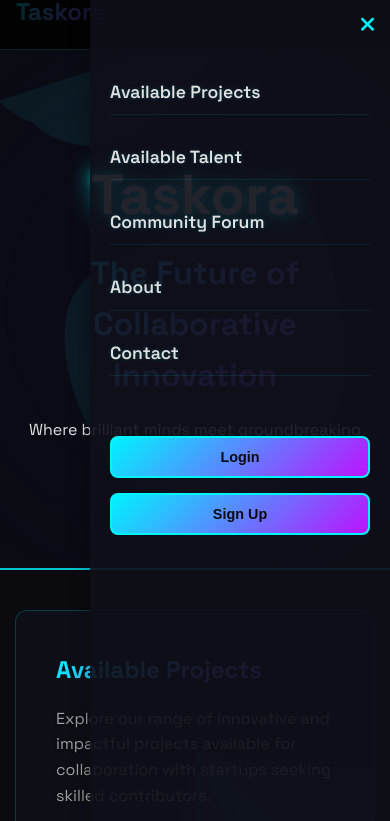
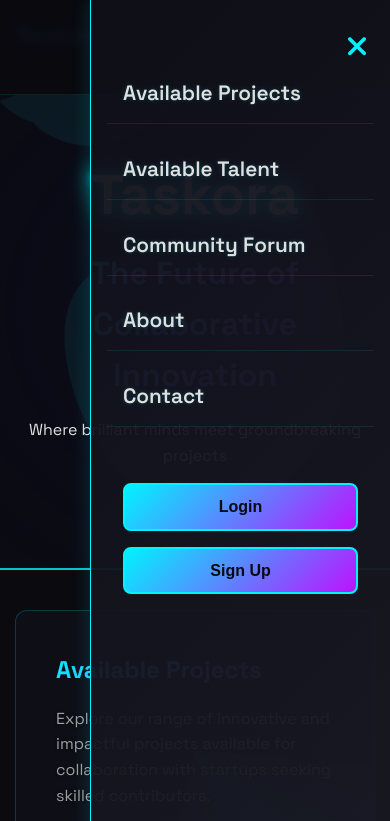
Before and after one commit to KSR2621/11, a plain HTML site: page index.html in a window 390 px wide. Both pictures are taken after a click on the button "Toggle Menu". Shown: the top 821 px of the page. Drawn offline with Linux system fonts and the light colour scheme; no server answers.

Commit message:
Update index.html

```diff
--- a/index.html
+++ b/index.html
@@ -19,7 +19,6 @@
             --gradient-2: linear-gradient(45deg, var(--matrix-green), var(--neon-blue));
         }
 
-        /* Scroll-based fade-in animation */
         .fade-in {
             opacity: 0;
             transform: translateY(20px);
@@ -31,7 +30,6 @@
             transform: translateY(0);
         }
 
-        /* Delay classes for staggered animations */
         .delay-1 { transition-delay: 0.1s; }
         .delay-2 { transition-delay: 0.2s; }
         .delay-3 { transition-delay: 0.3s; }
@@ -124,18 +122,17 @@
         }
 
         nav {
-            position: sticky;
+            position: fixed;
             top: 0;
+            width: 100%;
+            background: rgba(10, 10, 15, 0.95);
             backdrop-filter: blur(10px);
-            background: rgba(10, 10, 15, 0.95);
             border-bottom: 1px solid rgba(0, 243, 255, 0.1);
             z-index: 1000;
-            padding: 0.8rem 2rem;
+            padding: 1rem 2rem;
             display: flex;
             justify-content: space-between;
             align-items: center;
-            height: 60px;
-            width: 100%;
         }
 
         .logo {
@@ -145,7 +142,7 @@
 
         .nav-links {
             display: flex;
-            gap: 2rem;
+            gap: 1rem; /* Reduced from 2rem to 1rem for desktop */
         }
 
         .nav-links a {
@@ -181,17 +178,19 @@
 
         .hamburger {
             display: none;
-            font-size: 1.5rem;
+            font-size: 1.8rem;
             background: none;
             border: none;
             color: var(--neon-blue);
             cursor: pointer;
-            transition: color 0.3s ease;
-            z-index: 1001;
+            transition: all 0.3s ease;
+            z-index: 1002;
+            padding: 0.5rem;
         }
 
         .hamburger:hover {
             color: var(--matrix-green);
+            transform: rotate(90deg);
         }
 
         .auth-buttons button {
@@ -424,7 +423,7 @@
             background: rgba(10, 10, 15, 0.3);
             border-radius: 12px;
             z-index: 2;
-            mix-blend-mode: overlay;
+            Mix-blend-mode: overlay;
             pointer-events: none;
         }
 
@@ -502,23 +501,14 @@
             text-shadow: 0 0 10px var(--neon-blue);
         }
 
-        @keyframes fadeInDown {
-            from { opacity: 0; transform: translateY(-25px); }
-            to { opacity: 1; transform: translateY(0); }
-        }
-
-        @keyframes fadeInUp {
-            from { opacity: 0; transform: translateY(25px); }
-            to { opacity: 1; transform: translateY(0); }
-        }
-
         .mobile-menu-overlay {
             position: fixed;
             top: 0;
             left: 0;
-            right: 0;
-            bottom: 0;
-            background: rgba(0,0,0,0.8);
+            width: 100%;
+            height: 100%;
+            background: rgba(10, 10, 15, 0.95);
+            backdrop-filter: blur(5px);
             z-index: 999;
             opacity: 0;
             visibility: hidden;
@@ -530,7 +520,6 @@
             visibility: visible;
         }
 
-        /* Mobile-specific styles */
         @media (max-width: 768px) {
             body {
                 overflow-x: hidden;
@@ -538,6 +527,7 @@
 
             header {
                 padding: 100px 15px;
+                margin-top: 50px;
             }
 
             header h1.glow {
@@ -555,8 +545,7 @@
             }
 
             nav {
-                padding: 0.5rem 1rem;
-                height: 50px;
+                padding: 1rem;
             }
 
             .logo {
@@ -565,7 +554,6 @@
 
             .hamburger {
                 display: block;
-                font-size: 1.3rem;
             }
 
             .nav-links {
@@ -575,13 +563,13 @@
                 width: 80%;
                 max-width: 300px;
                 height: 100vh;
-                background: var(--card-bg);
+                background: linear-gradient(135deg, rgba(15, 15, 25, 0.95), rgba(25, 25, 35, 0.95));
                 flex-direction: column;
-                padding: 70px 20px 20px;
-                gap: 20px;
-                transition: right 0.3s ease;
-                box-shadow: -5px 0 15px rgba(0,0,0,0.2);
-                z-index: 1000;
+                padding: 4rem 1rem;
+                transition: right 0.4s cubic-bezier(0.4, 0, 0.2, 1);
+                z-index: 1001;
+                box-shadow: -5px 0 15px rgba(0, 243, 255, 0.1);
+                border-left: 1px solid var(--neon-blue);
             }
 
             .nav-links.active {
@@ -589,10 +577,16 @@
             }
 
             .nav-links a {
-                font-size: 1.1rem;
-                padding: 0.5rem 0;
+                font-size: 1.3rem;
+                padding: 0.8rem 1rem; /* Reduced from 1.2rem to 0.8rem */
+                width: 100%;
                 border-bottom: 1px solid rgba(0, 243, 255, 0.1);
-                width: 100%;
+                transition: all 0.3s ease;
+            }
+
+            .nav-links a:hover {
+                background: rgba(0, 243, 255, 0.05);
+                padding-left: 1.5rem;
             }
 
             .desktop-auth {
@@ -602,14 +596,15 @@
             .mobile-auth {
                 display: flex;
                 flex-direction: column;
-                width: 100%;
-                margin-top: 20px;
-                gap: 15px;
+                gap: 1rem; /* Reduced from 1.5rem to 1rem */
+                margin-top: 1.5rem; /* Reduced from 2rem to 1.5rem */
+                padding: 0 1rem;
             }
 
             .mobile-auth button {
                 width: 100%;
-                padding: 0.7rem;
+                padding: 0.8rem;
+                font-size: 1rem;
             }
 
             .container {
@@ -699,7 +694,7 @@
     </style>
 </head>
 <body>
-    <nav class="navbar">
+    <nav>
         <div class="logo gradient-text">Taskora</div>
         <button class="hamburger" aria-label="Toggle Menu"><i class="fas fa-bars"></i></button>
         <div class="nav-links" id="navLinks">
@@ -823,7 +818,6 @@
         const auth = getAuth(app);
 
         document.addEventListener('DOMContentLoaded', () => {
-            // Scroll animation logic
             const fadeElements = document.querySelectorAll('.fade-in');
 
             const fadeInOnScroll = () => {
@@ -840,34 +834,44 @@
             window.addEventListener('load', fadeInOnScroll);
             fadeInOnScroll();
 
-            // Mobile menu toggle
+            // Updated mobile menu functionality
             const hamburger = document.querySelector('.hamburger');
             const navLinks = document.querySelector('#navLinks');
-            const mobileOverlay = document.querySelector('#mobileOverlay');
+            const overlay = document.querySelector('#mobileOverlay');
+            const body = document.body;
 
-            const toggleMenu = () => {
-                navLinks.classList.toggle('active');
-                mobileOverlay.classList.toggle('active');
-                document.body.style.overflow = navLinks.classList.contains('active') ? 'hidden' : 'auto';
-                hamburger.innerHTML = navLinks.classList.contains('active') ? '<i class="fas fa-times"></i>' : '<i class="fas fa-bars"></i>';
-            };
+            function toggleMenu() {
+                const isOpen = navLinks.classList.toggle('active');
+                overlay.classList.toggle('active', isOpen);
+                hamburger.innerHTML = isOpen ? '<i class="fas fa-times"></i>' : '<i class="fas fa-bars"></i>';
+                body.style.overflow = isOpen ? 'hidden' : '';
+            }
 
-            hamburger.addEventListener('click', (e) => {
-                e.stopPropagation();
-                toggleMenu();
-            });
+            function closeMenu() {
+                navLinks.classList.remove('active');
+                overlay.classList.remove('active');
+                hamburger.innerHTML = '<i class="fas fa-bars"></i>';
+                body.style.overflow = '';
+            }
 
-            mobileOverlay.addEventListener('click', toggleMenu);
+            hamburger.addEventListener('click', toggleMenu);
+            overlay.addEventListener('click', closeMenu);
 
             navLinks.querySelectorAll('a').forEach(link => {
                 link.addEventListener('click', () => {
                     if (window.innerWidth <= 768) {
-                        toggleMenu();
+                        closeMenu();
                     }
                 });
             });
 
-            // Auth state handling
+            window.addEventListener('resize', () => {
+                if (window.innerWidth > 768 && navLinks.classList.contains('active')) {
+                    closeMenu();
+                }
+            });
+
+            // Firebase Auth Handling
             onAuthStateChanged(auth, (user) => {
                 const desktopAuth = document.getElementById('desktopAuth');
                 const mobileAuth = document.getElementById('mobileAuth');
@@ -875,12 +879,13 @@
 
                 if (user) {
                     const userType = localStorage.getItem('userType');
-                    desktopAuth.innerHTML = `<button class="profile-btn">Profile</button>`;
-                    mobileAuth.innerHTML = `<button class="profile-btn">Profile</button>`;
+                    const profileHTML = `<button class="profile-btn">Profile</button>`;
+                    desktopAuth.innerHTML = profileHTML;
+                    mobileAuth.innerHTML = profileHTML;
 
                     if (userType === 'startup') {
                         dynamicNav.innerHTML = `<a href="project-form.html">List a Project</a>`;
-                    } else if (userType === 'student') {
+                    } else {
                         dynamicNav.innerHTML = '';
                     }
 
```
